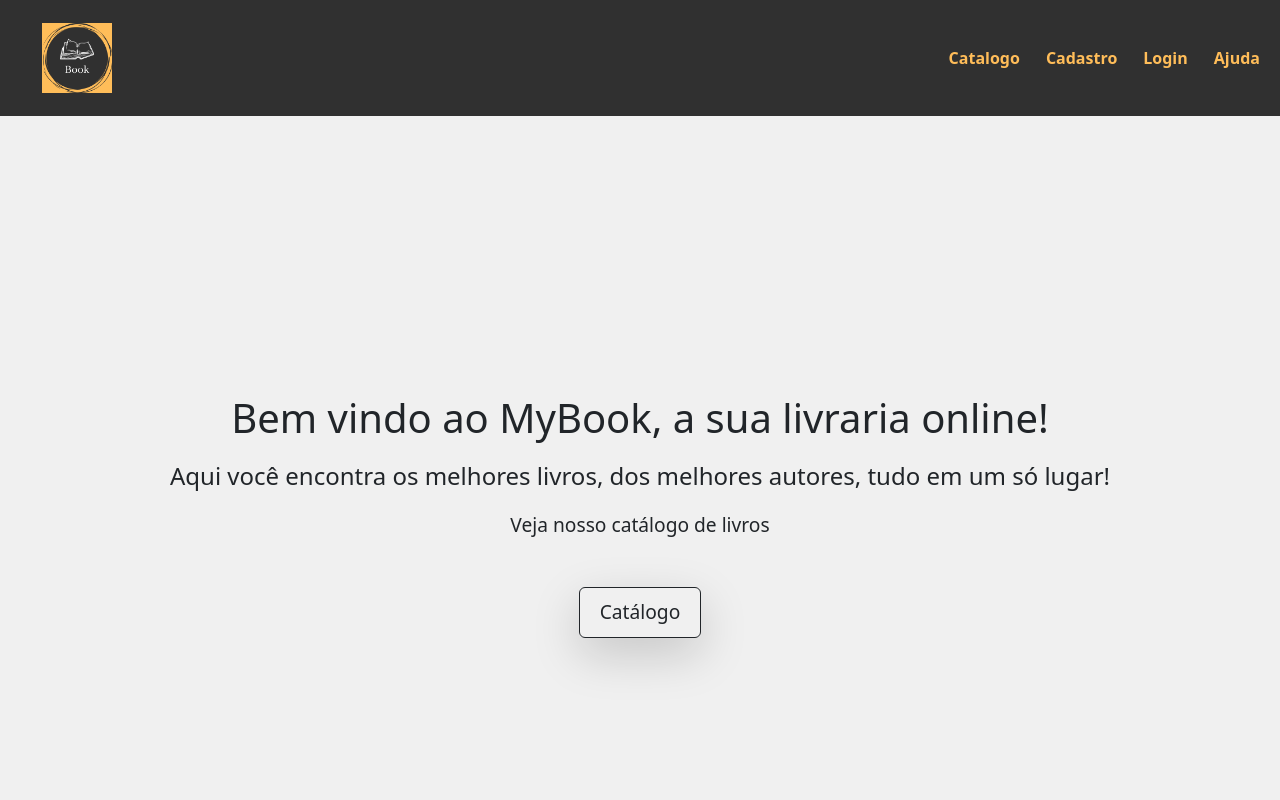
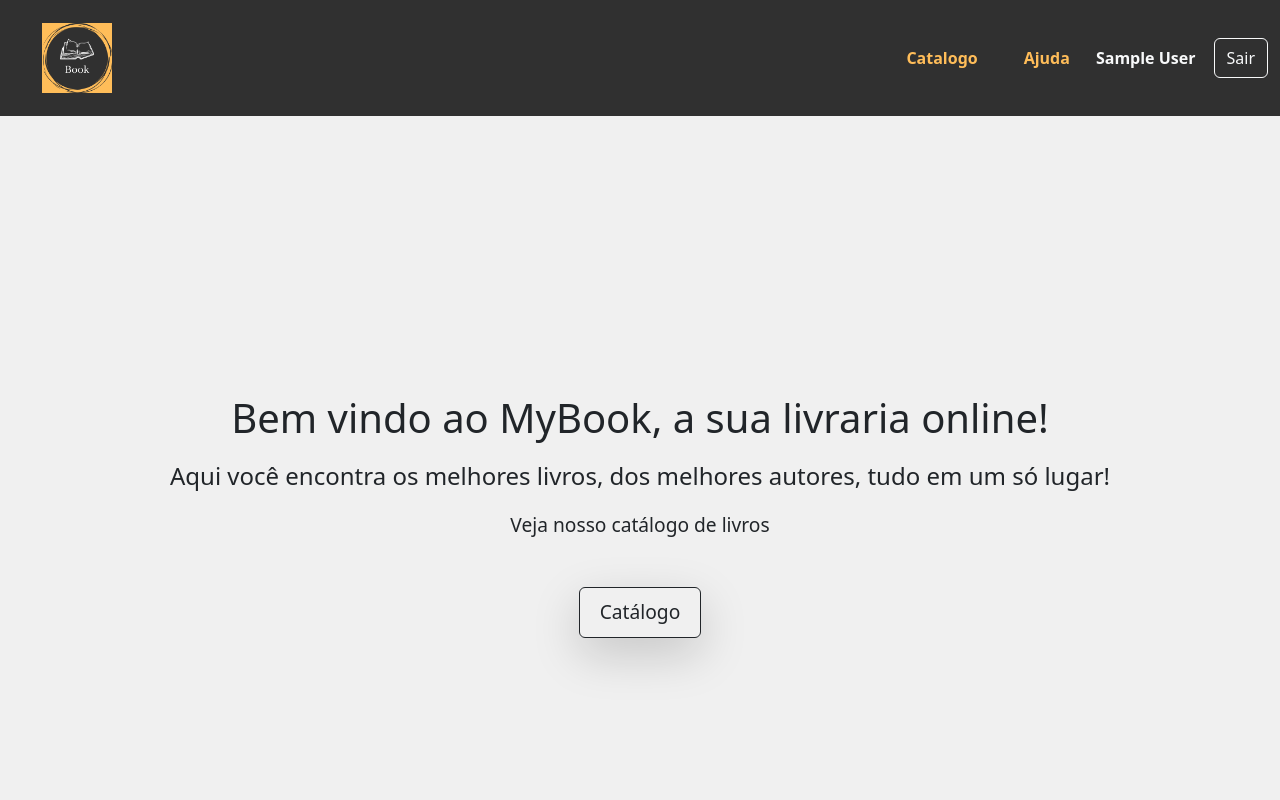
Before and after one commit to nat-riba/my-book, a React (Vite) app in the folder book/: page / in a window 1280 px wide. Shown: the top 800 px of the page. Built offline with nearby package versions, Linux system fonts and the light colour scheme; no server answers; sample sign-in values are in the browser's storage.

Commit message:
atualização menu e catalog

```diff
--- a/book/src/components/menu/Menu.jsx
+++ b/book/src/components/menu/Menu.jsx
@@ -1,8 +1,26 @@
 import { Link } from "react-router-dom";
 import logo from "../../assets/img/logo.png";
+import { useNavigate } from "react-router-dom";
+import { useContext } from "react";
+import { UsuarioContext } from "../../contexts/UsuarioContext";
+import { logout } from "../../firebase/auth";
+import { Button } from "react-bootstrap";
+
+
 import "./Menu.css";
 
 function Menu() {
+  const usuario = useContext(UsuarioContext); // Usuario para poder fazer a dinâmica
+  const navigate = useNavigate();
+
+  // Para o botão de logout
+  function handleLogout() {
+    logout().then(() => {
+        navigate("/login");
+    })
+}
+
+
   return (
     <nav className="navbar navbar-expand-lg navbar-custom">
       <div className="container-fluid">
@@ -23,25 +41,30 @@ function Menu() {
         <div className="collapse navbar-collapse" id="navbarNav">
           <ul className="navbar-nav ms-auto">
             <li className="nav-item">
-              <Link className="nav-link" to="/catalog">
+              {usuario && <Link className="nav-link" to="/catalog">
                 Catalogo
-              </Link>
+              </Link>}
             </li>
             <li className="nav-item">
-              <Link className="nav-link" to="/cadastro">
+              {!usuario && <Link className="nav-link" to="/cadastro">
                 Cadastro
-              </Link>
+              </Link>}
             </li>
             <li className="nav-item">
-              <Link className="nav-link" to="/login">
+              {!usuario && <Link className="nav-link" to="/login">
                 Login
-              </Link>
+              </Link>}
             </li>
             <li className="nav-item">
               <Link className="nav-link" to="/ajuda">
                 Ajuda
               </Link>
             </li>
+            {usuario && <span className="text-light nav-link">{usuario.displayName}</span>}
+            {usuario && <Button variant="outline-light" onClick={handleLogout}>
+              Sair
+            </Button>}
+
           </ul>
         </div>
       </div>
--- a/book/src/pages/catalog/Catalog.jsx
+++ b/book/src/pages/catalog/Catalog.jsx
@@ -5,7 +5,8 @@ import { Link, Navigate } from "react-router-dom";
 import { Card, Container, Badge, Button } from "react-bootstrap";
 import { UsuarioContext } from "../../contexts/UsuarioContext";
 import { useNavigate } from "react-router-dom";
-import toast from "react-hot-toast" ;
+import toast from "react-hot-toast";
+import Loader from "../../components/loader/Loader";
 
 
 
@@ -19,18 +20,18 @@ const Catalog = () => {
     const navigate = useNavigate();
     // Função para carregar os livros quando o componente é montado
     function carregarDados() {
-        if(usuario) {
+        if (usuario) {
             getBooksByUser(usuario.uid).then((resultados) => {
                 setBooks(resultados);
             });
         }
     }
 
-    function deleteBook(id) {
+    function delBook(id) {
         // True  = apagar tarefa or false = não fazer nada
         const deletar = confirm("Tem certeza?");
         if (deletar) {
-            deleteTarefa(id).then(() => {
+            deleteBook(id).then(() => {
                 toast.success("Livro removido com sucesso!");
                 // Trazer a lista de livros atualizada
                 carregarDados();
@@ -54,7 +55,7 @@ const Catalog = () => {
     }, []);
 
     // Se o usuário não está logado
-     if(usuario === null) {
+    if (usuario === null) {
         // Navegar para login
         return <Navigate to="/login" />
     }
@@ -63,7 +64,7 @@ const Catalog = () => {
         "Romance": "primary",
         "Fantasia": "warning",
         "Ficção": "success",
-        "Religioso": "info" ,
+        "Religioso": "info",
         "outros": "danger",
     };
 
@@ -74,12 +75,8 @@ const Catalog = () => {
             <p><strong>Solicite aqui novos títulos:</strong></p>
             <Link className="btn btn-outline-dark my-1 w-80 shadow-lg" to="/catalog/add">Solicite seu livro</Link>
             <hr />
-
-
-
-            {books.length > 0 ?
+            {books ?
                 <Container className="mt-5">
-                    <div className="Card">
                     {books.map(book => (
                         <section key={book.id} className="my-2 p-1">
                             <Card className="my-2 p-3">
@@ -90,13 +87,25 @@ const Catalog = () => {
                                     <p><strong>Ano:</strong> {book.ano}</p>
                                 </Card.Text>
                                 <div>
-                                        {book.concluido ? <Badge bg="success" className="m-1">Concluído</Badge> : <Badge bg="warning" className="m-1">Pendente</Badge>}
+                                    {book.concluido ? (
+                                        <Badge bg="success" className="m-1">Concluído</Badge>
+                                    ) : (
+                                        <Badge bg="warning" className="m-1">Pendente</Badge>
+                                    )}
                                     <Badge bg={genero[book.genero]} className="m-1">{book.genero}</Badge>
                                 </div>
-                                    <Button variant="outline-dark m-1" onClick={() => {
-                                        navigate(`/catalog/edit/${book.id}`);
-                                    }}>Editar</Button>
-                                    <Button variant="outline-danger m-1" onClick={() => deletarLivro(book.id)}>Excluir</Button>
+                                <Button
+                                    variant="outline-dark m-1"
+                                    onClick={() => navigate(`/catalog/edit/${book.id}`)}
+                                >
+                                    Editar
+                                </Button>
+                                <Button
+                                    variant="outline-danger m-1"
+                                    onClick={() => delBook(book.id)}
+                                >
+                                    Excluir
+                                </Button>
                                 <Button
                                     variant={favoritos.includes(book.id) ? "warning" : "outline-warning"}
                                     className="m-1"
@@ -107,10 +116,10 @@ const Catalog = () => {
                             </Card>
                         </section>
                     ))}
-                    </div>
                 </Container>
-                : <p>Carregando livros...</p>
+                : <Loader />
             }
+
         </main>
     );
 };
```
Lines whose indentation alone changed are shown as unchanged.
